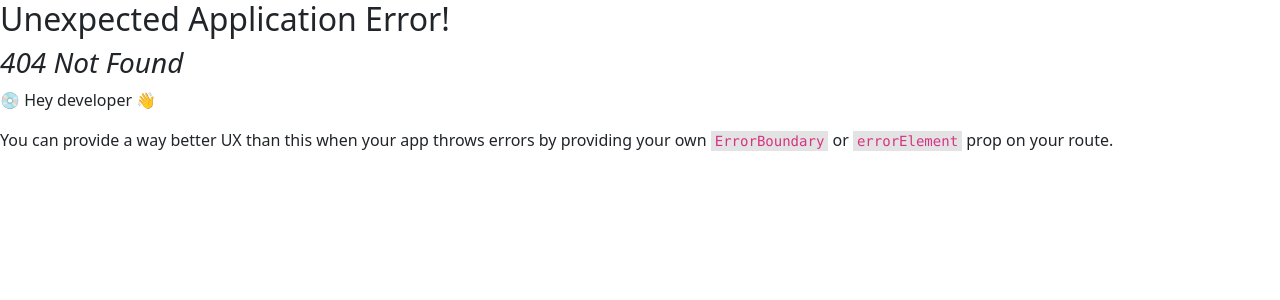
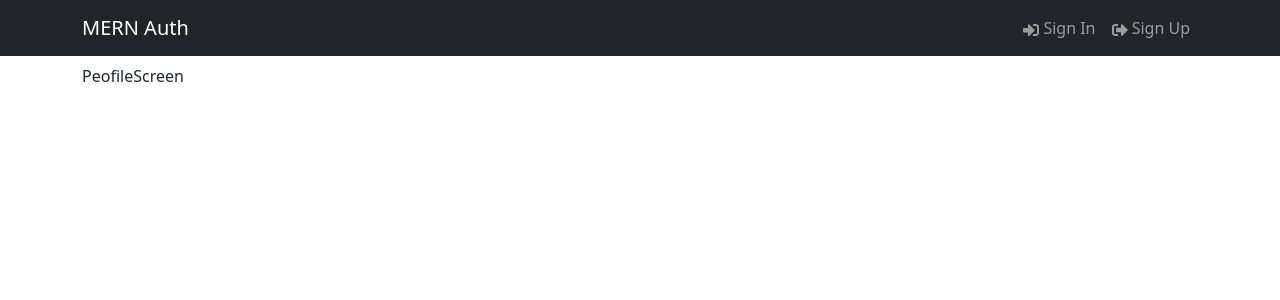
Before and after one commit to snehilchhabria/MERN-Authentication, a React (Vite) app in the folder frontend/: page /profile in a window 1280 px wide. Before the commit this address had no page. Shown: the top 300 px of the page. Built offline with nearby package versions, Linux system fonts and the light colour scheme.

Commit message:
profile section

```diff
--- a/frontend/src/main.jsx
+++ b/frontend/src/main.jsx
@@ -14,6 +14,7 @@ import './index.css'
 import HomeScreen from './screens/HomeScreen.jsx';
 import LoginScreen from './screens/LoginScreen.jsx'
 import RegisterScreen from './screens/RegisterScreen.jsx'
+import ProfileScreen from './screens/ProfileScreen.jsx';
 
 const router = createBrowserRouter(
   createRoutesFromElements (
@@ -21,6 +22,7 @@ const router = createBrowserRouter(
       <Route index={true} path='/' element={<HomeScreen />} />
       <Route path='/login' element={<LoginScreen />} />
       <Route path='/register' element={<RegisterScreen />} />
+      <Route path='/profile' element={<ProfileScreen />} />
     </Route>
 )
 )
--- /dev/null
+++ b/frontend/src/screens/ProfileScreen.jsx
@@ -0,0 +1,9 @@
+import React from 'react'
+
+const PeofileScreen = () => {
+  return (
+    <div>PeofileScreen</div>
+  )
+}
+
+export default PeofileScreen
```
